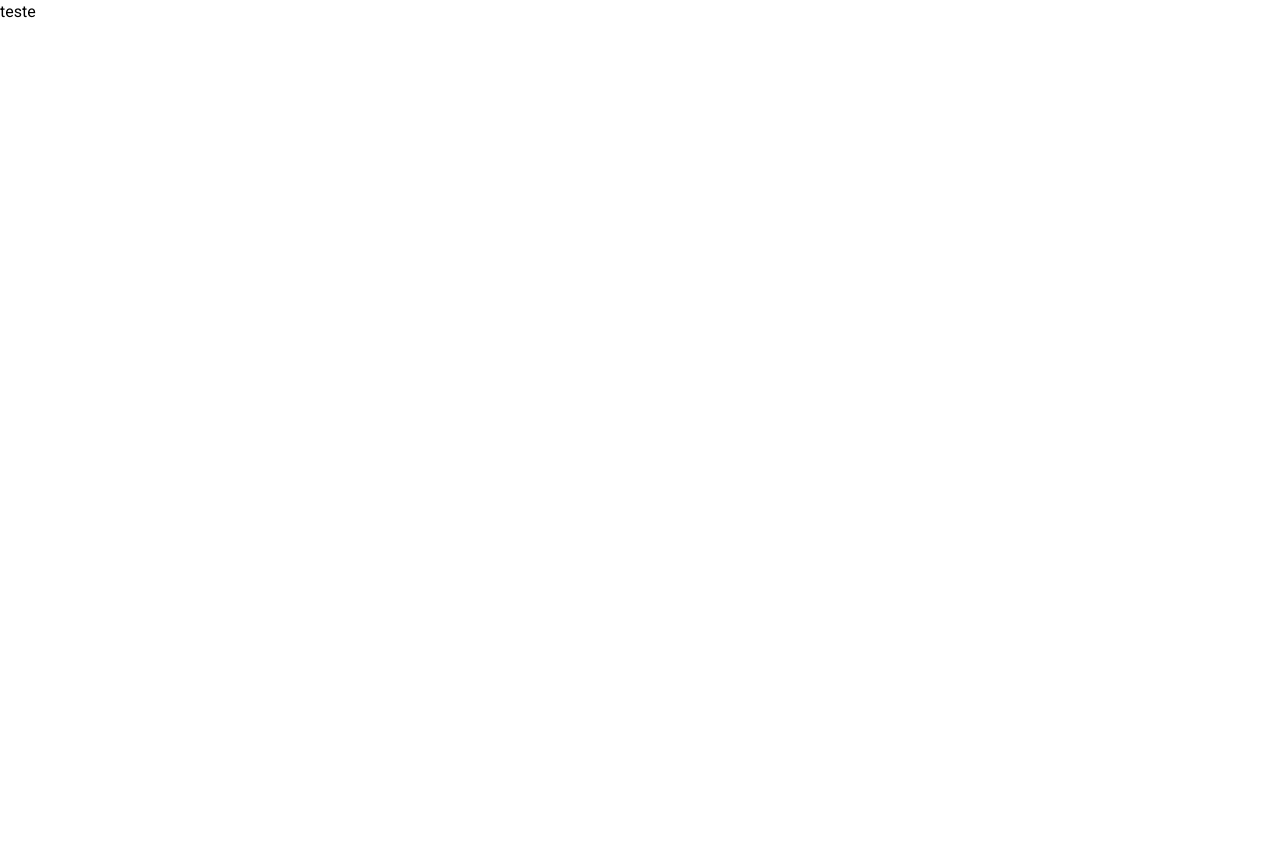
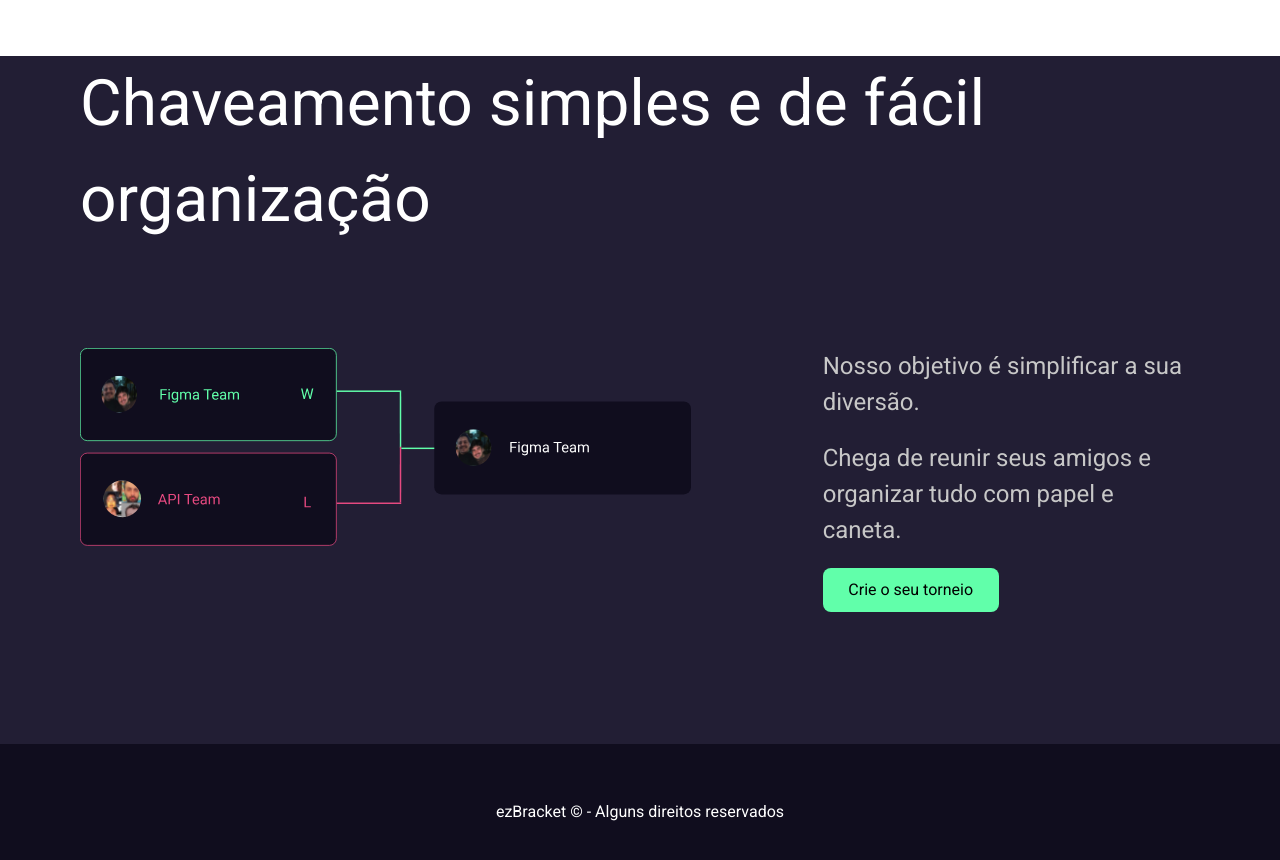
Before and after one commit to ez-Bracket/ez-bracket, a React (Create React App) app: page / in a window 1280 px wide. Shown: the top 860 px of the page. Before the commit the page ends 800 px from the top, so only its background shows below. Built offline with nearby package versions, Linux system fonts and the light colour scheme.

Commit message:
feat: add Footer

```diff
--- /dev/null
+++ b/src/@types/index.d.ts
@@ -0,0 +1,4 @@
+declare module "*.svg" {
+  const content: string;
+  export default content;
+}
--- a/src/App.tsx
+++ b/src/App.tsx
@@ -1,9 +1,10 @@
-import './styles/main.css';
+import "./styles/main.css";
+import { FooterHomePage } from "./components/footer";
 
 export const App = () => {
   return (
-    <div>
-      <h1>teste</h1>
+    <div className="bg-gray-300">
+      <FooterHomePage />
     </div>
   );
 };
--- /dev/null
+++ b/src/components/footer.tsx
@@ -0,0 +1,33 @@
+import Chaveamento from "../assets/Chaveamento.svg";
+
+//mt-14 mr-25 mb-5 ml-5
+export const FooterHomePage = () => {
+  return (
+    <div>
+      <div className="mt-5 mr-24 mb-5 ml-9 laptop:mt-14 laptop:mr-98 laptop:mb-5 laptop:ml-20 ">
+        <h1 className="text-3xl text-white laptop:text-5xl">
+          Chaveamento simples e de fácil organização
+        </h1>
+      </div>
+      <div className="mb-9 laptop:flex laptop:max-w-7xl laptop:ml-20 laptop:mb-28 laptop:mt-20">
+        <div className="hidden tablet:block mt-5 mr-24 mb-5  flex flex-col gap-5 laptop:w-full laptop:">
+          <img src={Chaveamento} alt="" />
+        </div>
+        <div className="mt-5 mr-24 mb-5 ml-9 flex flex-col gap-5">
+          <p className="text-gray-100 laptop:text-2xl">
+            Nosso objetivo é simplificar a sua diversão.
+          </p>
+          <p className="text-gray-100 laptop:text-2xl">
+            Chega de reunir seus amigos e organizar tudo com papel e caneta.
+          </p>
+          <button className=" flex-col gap-5 bg-green-100 w-44 pt-2.5 pr-6 pl-6 pb-2.5 rounded-lg ">
+            Crie o seu torneio
+          </button>
+        </div>
+      </div>
+      <footer className="bg-gray-400 text-white text-center text-xs laptop:py-14">
+        ezBracket © - Alguns direitos reservados
+      </footer>
+    </div>
+  );
+};
```
Also changed, not shown: tailwind.config.js (+23 -23 lines), tsconfig.json (+4 -9 lines), src/assets/Chaveamento.svg (added).
